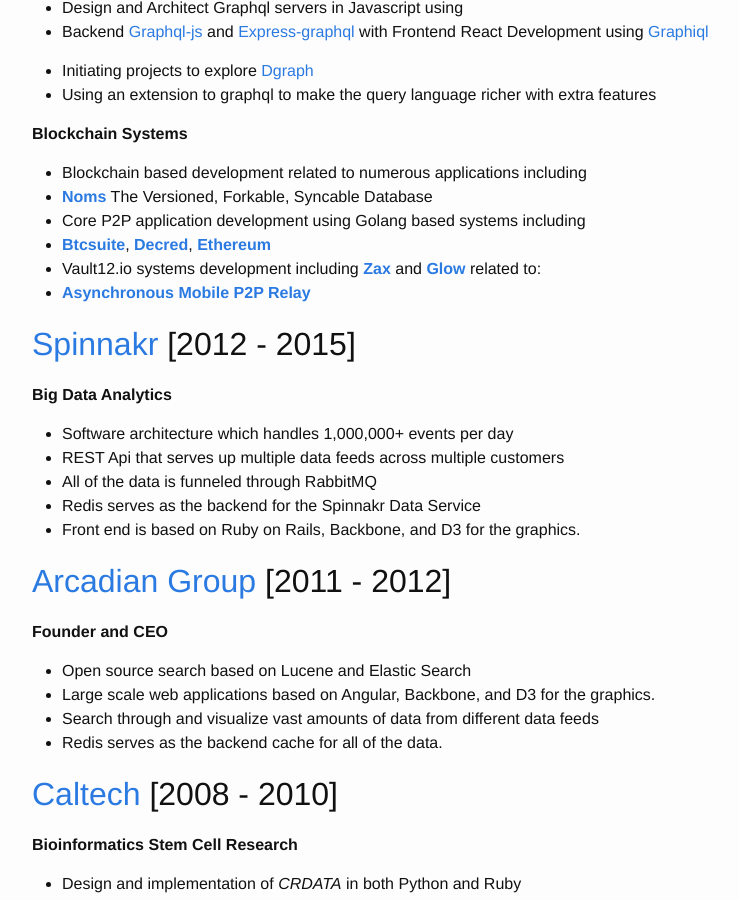
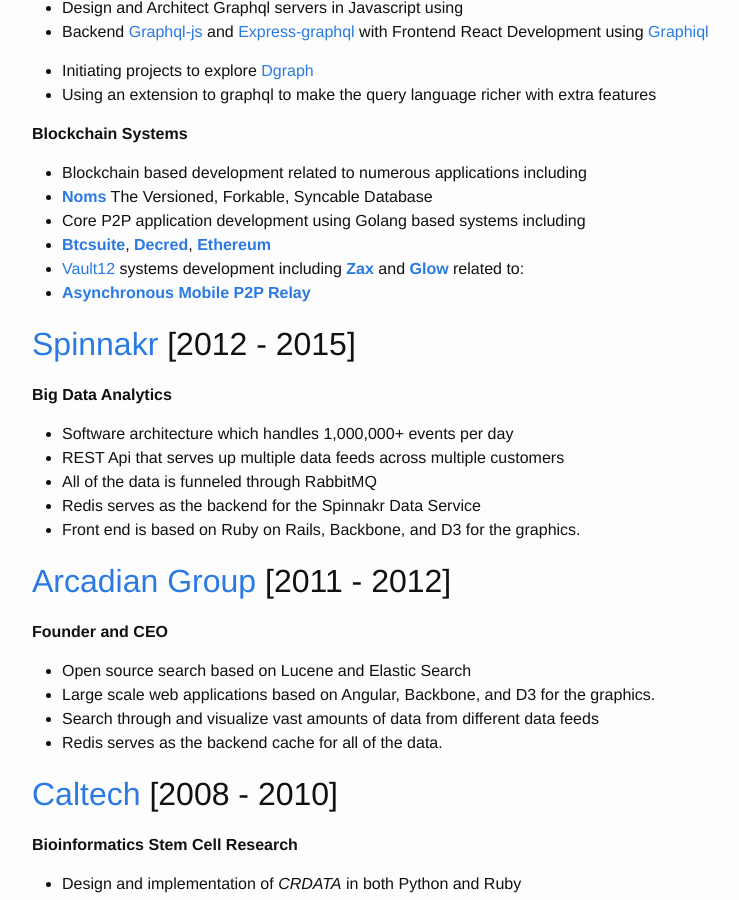
Before and after one commit to angermanmichael/link16, a Jekyll site: the page built from _posts/2017-06-16-cv.md, in a window 1280 px wide and 900 px high, scrolled down 549 px. Shown: the whole window, without its empty margins (238-977 px from the left). Built offline with Jekyll 4.4.1, drawn with Linux system fonts in a browser that asks for light colours.

```diff
--- a/_posts/2017-06-16-cv.md
+++ b/_posts/2017-06-16-cv.md
@@ -34,7 +34,7 @@ Frontend React Development using [Graphiql](https://github.com/graphql/graphiql)
 * **[Noms](https://github.com/attic-labs/noms)** The Versioned, Forkable, Syncable Database
 * Core P2P application development using Golang based systems including
 * **[Btcsuite](https://github.com/btcsuite)**, **[Decred](https://github.com/decred)**, **[Ethereum](https://www.ethereum.org/)**
-* Vault12.io systems development including **[Zax](https://github.com/vault12/zax)** and **[Glow](https://github.com/vault12/glow)** related to:
+* [Vault12](https://github.com/vault12) systems development including **[Zax](https://github.com/vault12/zax)** and **[Glow](https://github.com/vault12/glow)** related to:
 * **[Asynchronous Mobile P2P Relay](https://s3-us-west-1.amazonaws.com/vault12/crypto_relay.pdf)**
 
 ## [Spinnakr](http://spinnakr.com) [2012 - 2015]
```
